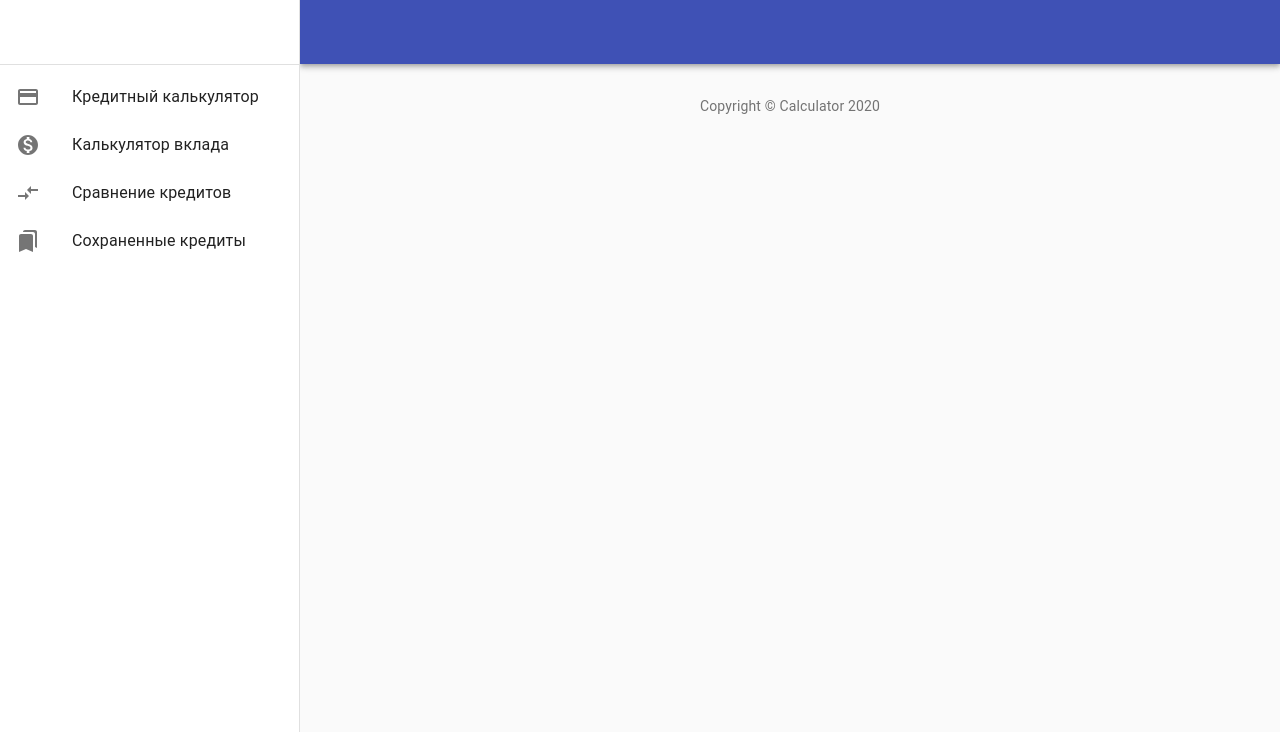
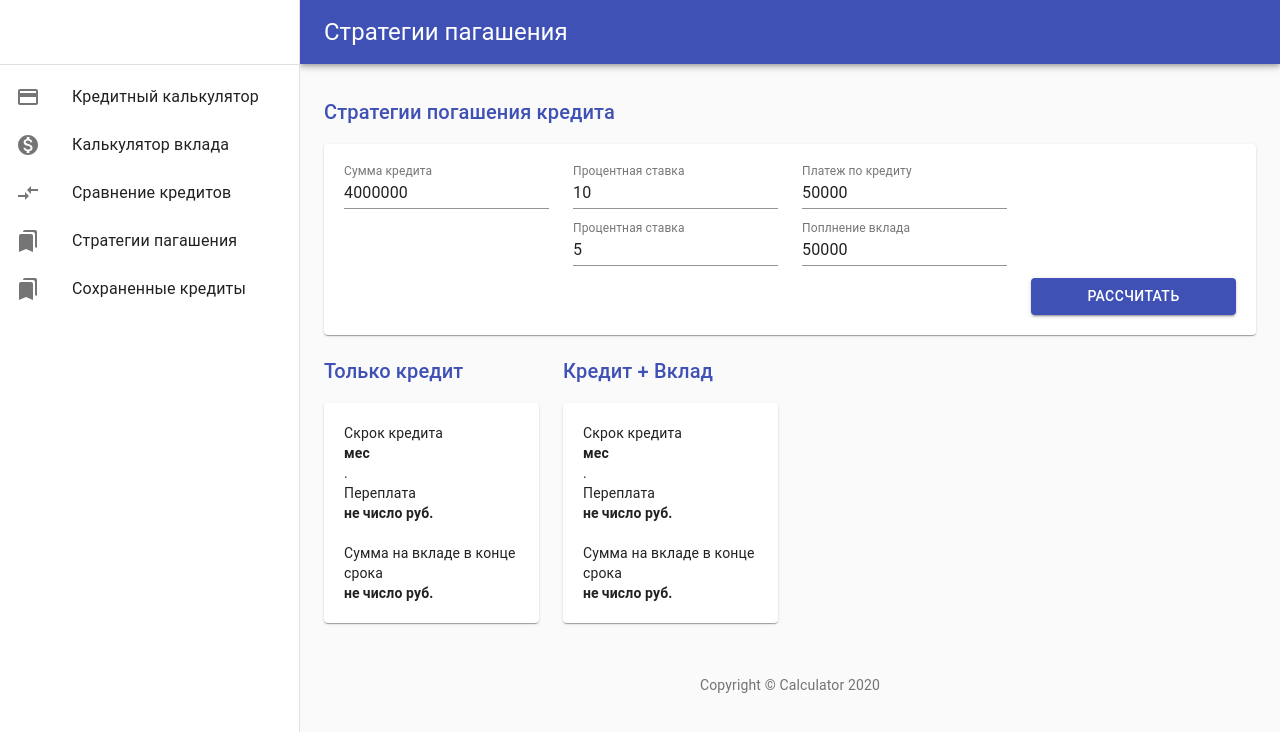
Before and after one commit to leonidfeskov/calculator, a React app: page /credit-strategy in a window 1280 px wide. Shown: the top 732 px of the page. Built offline with nearby package versions, Linux system fonts and the light colour scheme.

Commit message:
Add credit strategy

```diff
--- a/src/calc/common.js
+++ b/src/calc/common.js
@@ -3,6 +3,10 @@ import { getDaysCountBetweenDates, getDaysCountInYear } from 'src/utils/date';
 
 export function calculatePercentage(value, base) {
     return Math.round((value / base) * 10000) / 100;
+}
+
+export function getBaseLog(x, y) {
+    return Math.log(y) / Math.log(x);
 }
 
 export function calculateMoneyByPercentage(sum, percentage, startDate, endDate) {
--- a/src/calc/credit.js
+++ b/src/calc/credit.js
@@ -1,6 +1,6 @@
 import { normalizeDate, getNextMonth, formatDate, formatDateISO } from 'src/utils/date';
 import { roundValue } from 'src/utils/common';
-import { calculatePercentage, calculateMoneyByPercentage } from 'src/calc/common';
+import { calculatePercentage, calculateMoneyByPercentage, getBaseLog } from 'src/calc/common';
 import { CALCULATING_TYPE, PREPAYMENT_REPEAT } from 'src/reducers/creditParams';
 
 const MAX_MONTHS_COUNT = 360;
@@ -183,6 +183,16 @@ class Credit {
     }
 }
 
+export function calcApproximateCreditSummary(sum, percentage, payment) {
+    const i = percentage / 12 / 100;
+    const monthCount = getBaseLog(i + 1, payment / (payment - i * sum));
+    const overpayment = payment * monthCount - sum;
+    return {
+        monthCount: Math.ceil(monthCount),
+        overpayment: Math.round(overpayment),
+    };
+}
+
 export default function calculateCredit(params) {
     const credit = new Credit(params);
     return credit.calculate();
--- a/src/calc/deposit.js
+++ b/src/calc/deposit.js
@@ -65,6 +65,12 @@ class Deposit {
     }
 }
 
+export function calcApproximateDepositSummary(percentage, payment, monthCount) {
+    const i = percentage / 12 / 100;
+    const sum = (payment * (Math.pow(1 + i, monthCount) - 1)) / i;
+    return Math.round(sum);
+}
+
 export default function calculateDeposit(params) {
     const deposit = new Deposit(params);
     return deposit.calculate();
--- /dev/null
+++ b/src/components/CreditStrategyForm/index.js
@@ -0,0 +1,131 @@
+import React, { useState } from 'react';
+import MuiButton from '@material-ui/core/Button';
+import MuiGrid from '@material-ui/core/Grid';
+
+import Box from 'src/components/common/Box';
+import BoxTitle from 'src/components/common/Box/Title';
+import Input from 'src/components/common/Input';
+import { calcApproximateCreditSummary } from 'src/calc/credit';
+import { calcApproximateDepositSummary } from 'src/calc/deposit';
+import { priceFormat } from 'src/utils/common';
+
+export default function CreditStrategyForm() {
+    const [creditSum, setCreditSum] = useState(4000000);
+    const [creditPercentage, setCreditPercentage] = useState(10);
+    const [creditPayment, setCreditPayment] = useState(50000);
+
+    const [depositPercentage, setDepositPercentage] = useState(5);
+    const [depositPayment, setDepositPayment] = useState(50000);
+
+    const [strategyOnlyCredit, setStrategyOnlyCredit] = useState({});
+    const [strategyCreditAndDeposit, setStrategyCreditAndDeposit] = useState({});
+
+    const onSubmit = (event) => {
+        event.preventDefault();
+
+        const totalPayment = creditPayment + depositPayment;
+
+        // Старатегия 2. Платим кредит и параллельно пополняем вклад
+        const strategy2 = calcApproximateCreditSummary(creditSum, creditPercentage, creditPayment);
+        const strategy2Deposit = calcApproximateDepositSummary(depositPercentage, depositPayment, strategy2.monthCount);
+        setStrategyCreditAndDeposit({
+            monthCount: strategy2.monthCount,
+            overpayment: strategy2.overpayment,
+            depositSum: strategy2Deposit,
+        });
+
+        // Стратегия 1. Все платим за кредит
+        const strategy1 = calcApproximateCreditSummary(creditSum, creditPercentage, totalPayment);
+        const strategy1Deposit = calcApproximateDepositSummary(
+            depositPercentage,
+            totalPayment,
+            strategy2.monthCount - strategy1.monthCount
+        );
+        setStrategyOnlyCredit({
+            monthCount: strategy1.monthCount,
+            overpayment: strategy1.overpayment,
+            depositSum: strategy1Deposit,
+        });
+    };
+
+    return (
+        <>
+            <BoxTitle>Стратегии погашения кредита</BoxTitle>
+            <Box>
+                <form onSubmit={onSubmit} noValidate autoComplete="off">
+                    <MuiGrid container spacing={3}>
+                        <MuiGrid item xs={12} md={3} lg={3}>
+                            <Input
+                                value={creditSum}
+                                onChange={({ target }) => setCreditSum(parseFloat(target.value))}
+                                label="Сумма кредита"
+                            />
+                        </MuiGrid>
+                        <MuiGrid item xs={12} md={3} lg={3}>
+                            <Input
+                                value={creditPercentage}
+                                onChange={({ target }) => setCreditPercentage(parseFloat(target.value))}
+                                label="Процентная ставка"
+                            />
+                        </MuiGrid>
+                        <MuiGrid item xs={12} md={3} lg={3}>
+                            <Input
+                                value={creditPayment}
+                                onChange={({ target }) => setCreditPayment(parseFloat(target.value))}
+                                label="Платеж по кредиту"
+                            />
+                        </MuiGrid>
+                    </MuiGrid>
+                    <MuiGrid container spacing={3}>
+                        <MuiGrid item xs={12} md={3} lg={3} />
+                        <MuiGrid item xs={12} md={3} lg={3}>
+                            <Input
+                                value={depositPercentage}
+                                onChange={({ target }) => setDepositPercentage(parseFloat(target.value))}
+                                label="Процентная ставка"
+                            />
+                        </MuiGrid>
+                        <MuiGrid item xs={12} md={3} lg={3}>
+                            <Input
+                                value={depositPayment}
+                                onChange={({ target }) => setDepositPayment(parseFloat(target.value))}
+                                label="Поплнение вклада"
+                            />
+                        </MuiGrid>
+                    </MuiGrid>
+                    <MuiGrid container justify="flex-end" spacing={3}>
+                        <MuiGrid item xs={12} md={3} lg={3}>
+                            <MuiButton variant="contained" color="primary" fullWidth type="submit" onClick={onSubmit}>
+                                Рассчитать
+                            </MuiButton>
+                        </MuiGrid>
+                    </MuiGrid>
+                </form>
+            </Box>
+
+            <MuiGrid container spacing={3}>
+                <MuiGrid item xs={12} md={3} lg={3}>
+                    <BoxTitle>Только кредит</BoxTitle>
+                    <Box>
+                        Скрок кредита <b>{strategyOnlyCredit.monthCount} мес</b>.
+                        <br />
+                        Переплата <b>{priceFormat(strategyOnlyCredit.overpayment)} руб.</b>
+                        <br />
+                        Сумма на вкладе в конце срока <b>{priceFormat(strategyOnlyCredit.depositSum)} руб.</b>
+                    </Box>
+                </MuiGrid>
+
+                <MuiGrid item xs={12} md={3} lg={3}>
+                    <BoxTitle>Кредит + Вклад</BoxTitle>
+                    <Box>
+                        Скрок кредита <b>{strategyCreditAndDeposit.monthCount} мес</b>.
+                        <br />
+                        Переплата <b>{priceFormat(strategyCreditAndDeposit.overpayment)} руб.</b>
+                        <br />
+                        Сумма на вкладе в конце срока <b>{priceFormat(strategyCreditAndDeposit.depositSum)} руб.</b>
+                    </Box>
+                </MuiGrid>
+            </MuiGrid>
+        </>
+    );
+}
--- /dev/null
+++ b/src/pages/CreditStrategy/index.js
@@ -0,0 +1,16 @@
+import React from 'react';
+import MuiGrid from '@material-ui/core/Grid';
+
+import CreditStrategyForm from 'src/components/CreditStrategyForm';
+
+export default function CreditStrategyPage() {
+    return (
+        <>
+            <MuiGrid container spacing={4}>
+                <MuiGrid item xs={12} md={12} lg={12}>
+                    <CreditStrategyForm />
+                </MuiGrid>
+            </MuiGrid>
+        </>
+    );
+}
--- a/src/routes.js
+++ b/src/routes.js
@@ -7,6 +7,7 @@ import BookmarksIcon from '@material-ui/icons/Bookmarks';
 import MainPage from 'src/pages/Main';
 import DepositPage from 'src/pages/Deposit';
 import SavedCreditsPage from 'src/pages/SavedCredits';
+import CreditStrategyPage from 'src/pages/CreditStrategy';
 import CompareCreditsPage from 'src/pages/CompareCredits';
 
 const routes = [
@@ -29,6 +30,12 @@ const routes = [
         menuIcon: <CompareArrowsIcon />,
     },
     {
+        path: '/credit-strategy',
+        component: CreditStrategyPage(),
+        title: 'Стратегии пагашения',
+        menuIcon: <BookmarksIcon />,
+    },
+    {
         path: '/saved-credits',
         component: SavedCreditsPage(),
         title: 'Сохраненные кредиты',
```
